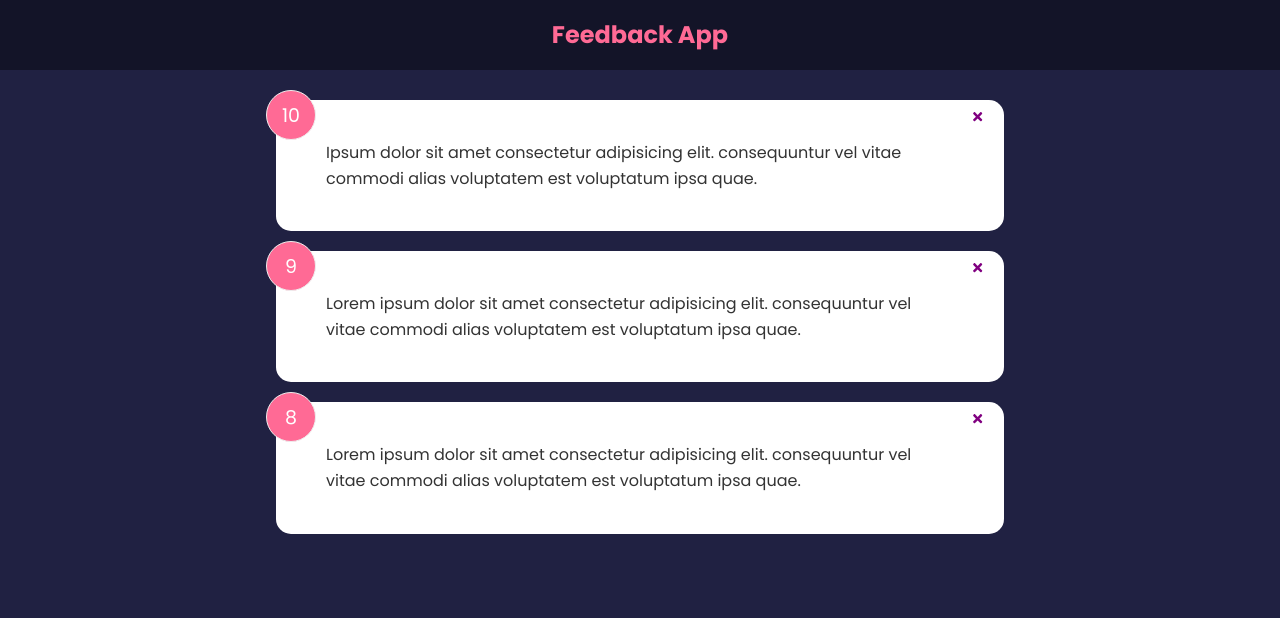
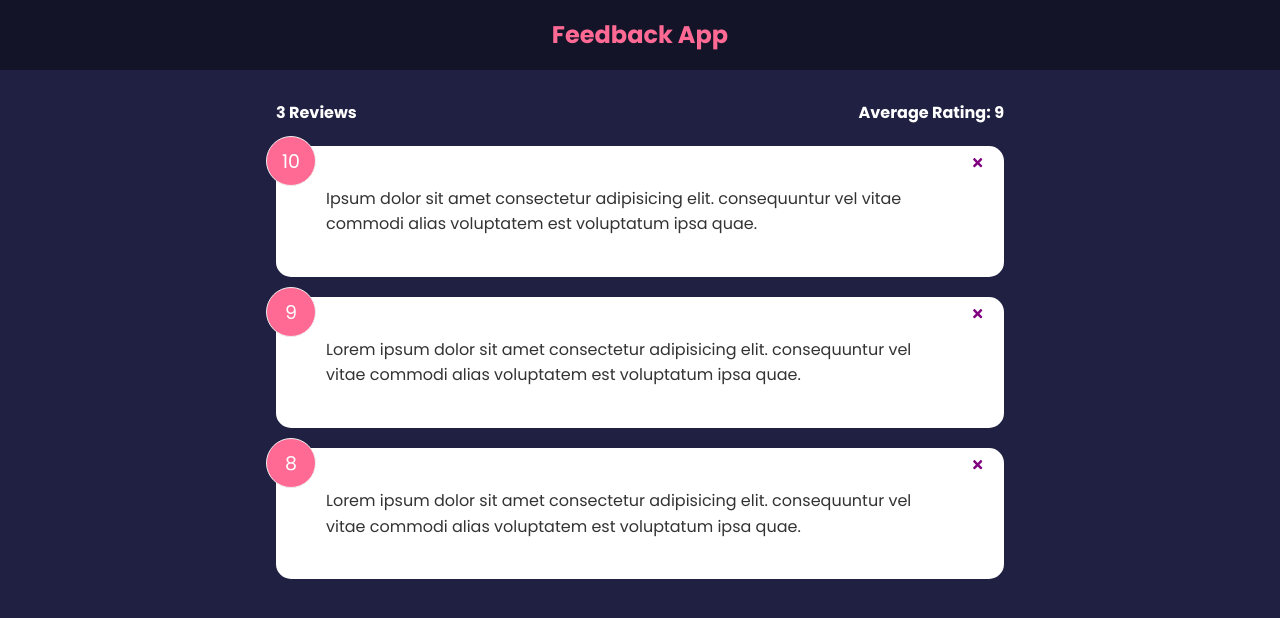
Before and after one commit to junsantilla/feedback-app, a React (Create React App) app: page / in a window 1280 px wide. Shown: the top 618 px of the page. Built offline with nearby package versions, Linux system fonts and the light colour scheme.

Commit message:
Display feedback stats

```diff
--- a/src/App.js
+++ b/src/App.js
@@ -1,6 +1,7 @@
 import { useState } from "react";
 import Header from "./components/Header";
 import FeedbackList from "./components/FeedbackList";
+import FeedbackStats from "./components/FeedbackStats";
 import FeedbackData from "./data/FeedbackData";
 
 function App() {
@@ -15,6 +16,7 @@
 		<div>
 			<Header text="Feedback App" />
 			<div className="container">
+				<FeedbackStats feedback={feedback} />
 				<FeedbackList feedback={feedback} handledelete={deleteitem} />
 			</div>
 		</div>
--- /dev/null
+++ b/src/components/FeedbackStats.jsx
@@ -0,0 +1,15 @@
+import React from "react";
+
+function FeedbackStats({ feedback }) {
+	const average = Math.round(
+		feedback.reduce((acc, { rating }) => acc + rating, 0) / feedback.length
+	);
+	return (
+		<div className="feedback-stats">
+			<h4>{feedback.length} Reviews</h4>
+			<h4>Average Rating: {isNaN(average) ? 0 : average}</h4>
+		</div>
+	);
+}
+
+export default FeedbackStats;
```
